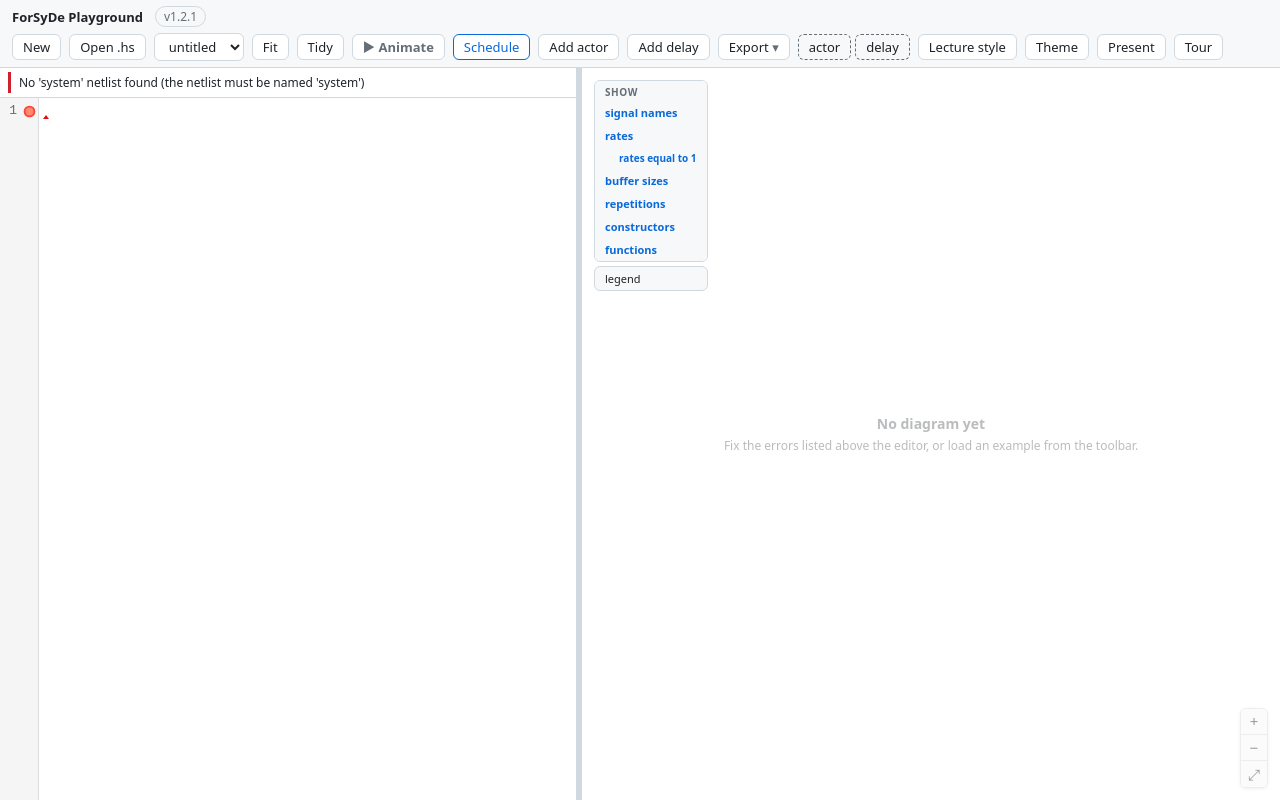
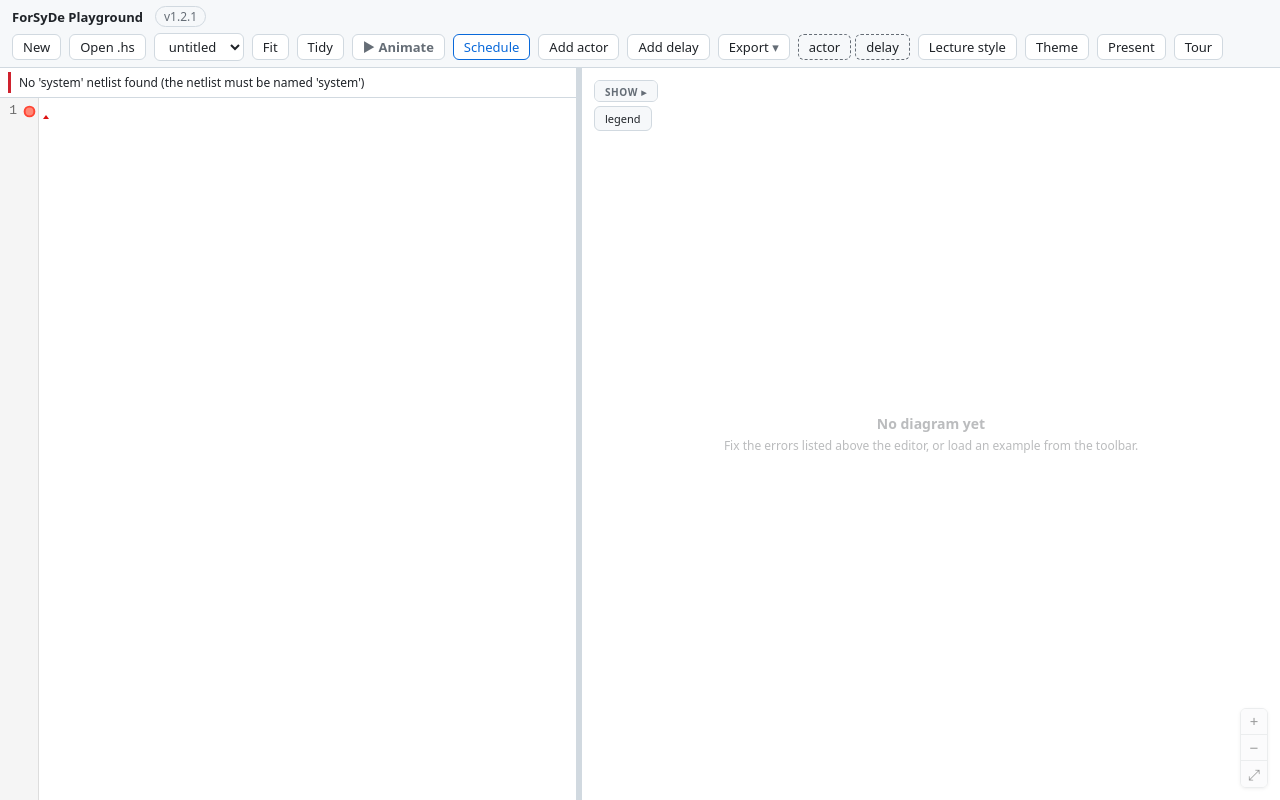
Before and after one commit to ramadhanafif/ForSyDe-Diagram-Web, a React (Vite) app: page / in a window 1280 px wide. Built offline with nearby package versions, Linux system fonts and the light colour scheme.

Commit message:
diagram: fold the SHOW toggles by default, stack the legend under them, centre the stale chip

```diff
--- a/src/app/App.tsx
+++ b/src/app/App.tsx
@@ -314,7 +314,8 @@ export function App() {
   const compact = useMedia(COMPACT_QUERY);
   // on a phone one pane shows at a time; the diagram first
   const [tab, setTab] = useState<'code' | 'diagram'>('diagram');
-  const [showOpen, setShowOpen] = useState(false);
+  const [showOpen, setShowOpen] = useState(() => storageGet('showOpen') === '1');
+  useEffect(() => storageSet('showOpen', showOpen ? '1' : '0'), [showOpen]);
   useEffect(() => storageSet('showFlags', JSON.stringify(showFlags)), [showFlags]);
 
   // transient toast for refused gestures, optionally with an undo action
@@ -1092,7 +1093,7 @@ export function App() {
                 aria-expanded={showOpen}
                 onClick={() => setShowOpen((v) => !v)}
               >
-                show
+                show {showOpen ? '▾' : '▸'}
               </button>
               {FLAG_LABELS.map(([key, label]) => (
                 <span key={key} className="switch-group">
@@ -1122,8 +1123,8 @@ export function App() {
             >
               legend
             </button>
+            {legendOpen && <Legend style={diagramTheme} />}
           </div>
-          {legendOpen && <Legend style={diagramTheme} />}
           {popover && model && (
             <EditPopover
               target={popover.target}
--- a/src/diagram/theme.css
+++ b/src/diagram/theme.css
@@ -699,12 +699,24 @@ body {
   color: var(--accent);
 }
 
-/* a heading on a wide screen; on a phone it folds and unfolds the panel */
+/* folds and unfolds the toggles: needed in the first minutes, then rarely */
 .float-controls button.switch-title {
   padding: 4px 10px 2px;
   font-size: 10px;
   color: var(--fg-dim);
-  cursor: default;
+}
+
+.float-controls:not(.open) .switch-group {
+  display: none;
+}
+
+/* the legend opens from the same corner, under the buttons, never over them */
+.float-controls .legend {
+  position: static;
+}
+
+.float-controls {
+  align-items: flex-start;
 }
 
 /* legend card */
@@ -1297,6 +1309,8 @@ body {
 
 .status-chip {
   top: 12px;
+  left: 50%;
+  transform: translateX(-50%);
   background: var(--warning);
   color: var(--bg);
 }
@@ -1622,18 +1636,6 @@ body {
     display: none;
   }
 
-  .float-controls button.switch-title {
-    cursor: pointer;
-  }
-
-  .float-controls:not(.open) .switch-group {
-    display: none;
-  }
-
-  .float-controls:not(.open) > button {
-    display: none;
-  }
-
   .popover {
     position: fixed;
     left: 0 !important;
```
